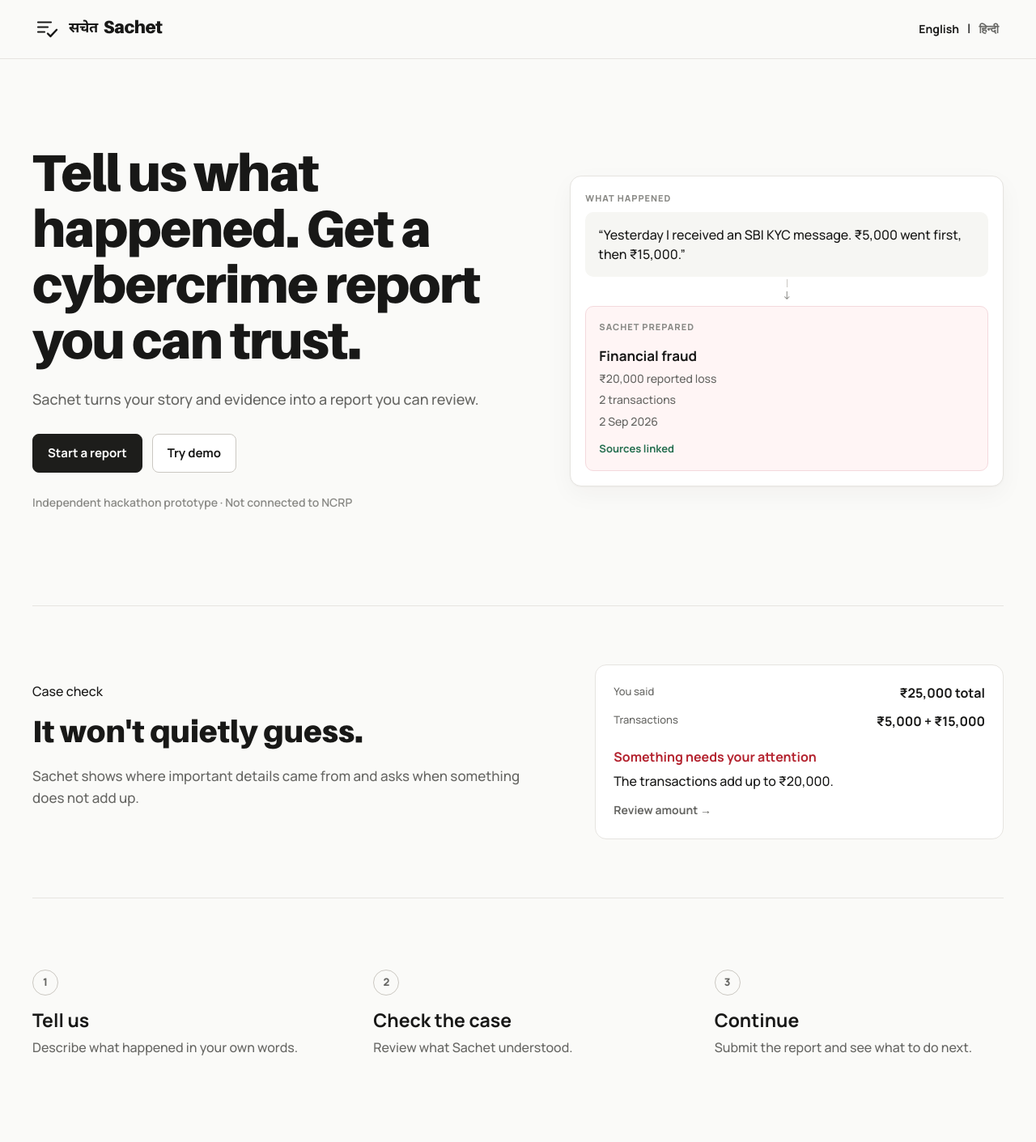
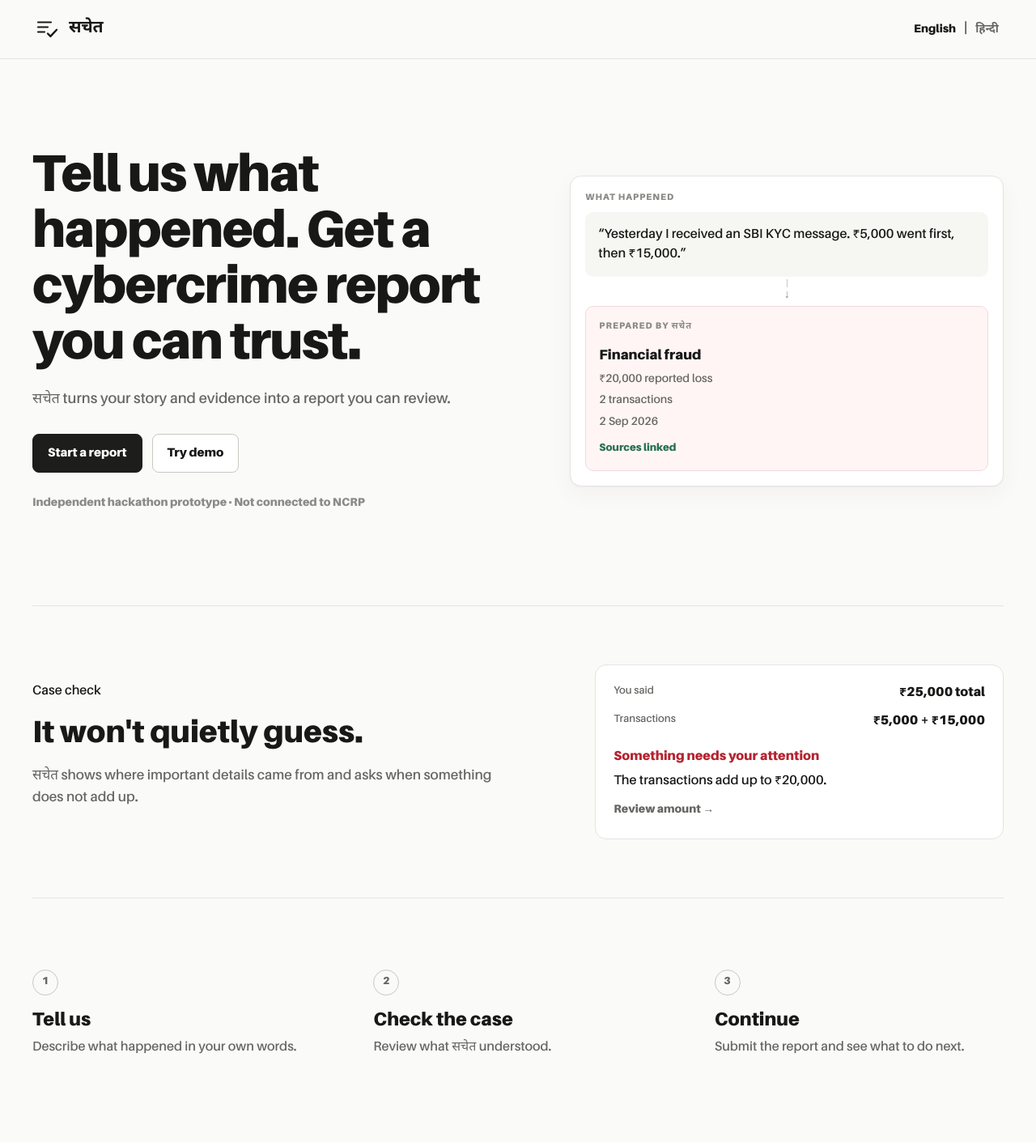
Before and after one commit to suyashpradhan/ncrp-prototype, a Next.js app: page / in a window 1280 px wide. Shown: the top 1411 px of the page at 81% size. Built offline with nearby package versions, Linux system fonts and the light colour scheme.

Commit message:
fonts consistency and logo

```diff
--- a/src/app/globals.css
+++ b/src/app/globals.css
@@ -35,7 +35,8 @@
   color: var(--text);
   background: var(--page);
   font-family:
-    var(--font-manrope),
+    var(--font-amiamie),
+    var(--font-devanagari),
     system-ui,
     -apple-system,
     BlinkMacSystemFont,
@@ -49,7 +50,7 @@
 
 html[data-ui-locale="hi"] body {
   font-family:
-    var(--font-devanagari), var(--font-manrope), system-ui, sans-serif;
+    var(--font-devanagari), system-ui, sans-serif;
 }
 
 button,
@@ -190,17 +191,11 @@
   white-space: nowrap;
 }
 
-.sachet-logo-hi {
-  font-family: var(--font-devanagari), var(--font-manrope), sans-serif;
-  font-size: 18px;
+.sachet-logo-name {
+  font-family: var(--font-devanagari), sans-serif;
+  font-size: 21px;
   font-weight: 700;
-}
-
-.sachet-logo-en {
-  font-family: var(--font-amiamie), var(--font-manrope), sans-serif;
-  font-size: 22px;
-  font-weight: 800;
-  letter-spacing: -0.025em;
+  letter-spacing: -0.015em;
 }
 
 .header-actions,
@@ -407,7 +402,7 @@
   margin-bottom: 18px;
   font-size: clamp(50px, 5vw, 64px);
   line-height: 1.08;
-  font-family: var(--font-amiamie), var(--font-manrope), sans-serif;
+  font-family: var(--font-amiamie), sans-serif;
   font-weight: 800;
 }
 
@@ -514,13 +509,13 @@
 .landing-case-check h2 {
   max-width: 560px;
   font-size: clamp(30px, 3vw, 38px);
-  font-family: var(--font-amiamie), var(--font-manrope), sans-serif;
+  font-family: var(--font-amiamie), sans-serif;
   font-weight: 800;
 }
 
 html[data-ui-locale="hi"] .service-entry h1,
 html[data-ui-locale="hi"] .landing-case-check h2 {
-  font-family: var(--font-devanagari), var(--font-manrope), sans-serif;
+  font-family: var(--font-devanagari), sans-serif;
   font-weight: 700;
 }
 
@@ -2499,7 +2494,6 @@
 }
 
 .prototype-reference-block strong {
-  font-family: ui-monospace, SFMono-Regular, Menlo, monospace;
   overflow-wrap: anywhere;
 }
 
@@ -2766,7 +2760,6 @@
   padding: 8px 10px;
   background: #f2f1ee;
   border-radius: 8px;
-  font-family: ui-monospace, SFMono-Regular, Menlo, monospace;
   font-size: 14px;
   overflow-wrap: anywhere;
 }
@@ -2916,7 +2909,7 @@
 }
 
 .companion-summary-primary dd {
-  font-family: ui-monospace, SFMono-Regular, Menlo, monospace;
+  overflow-wrap: anywhere;
 }
 
 .synthetic-status-label {
@@ -3216,12 +3209,8 @@
     gap: 5px;
   }
 
-  .sachet-logo-hi {
-    font-size: 16px;
-  }
-
-  .sachet-logo-en {
-    font-size: 19px;
+  .sachet-logo-name {
+    font-size: 18px;
   }
 
   .header-actions,
--- a/src/components/demo-journey/demo-journey.tsx
+++ b/src/components/demo-journey/demo-journey.tsx
@@ -307,7 +307,7 @@
       </div>
 
       <div className="sachet-proof-result">
-        <p className="sachet-preview-label">{hi ? "सचेत ने तैयार किया" : "Sachet prepared"}</p>
+        <p className="sachet-preview-label">{hi ? "सचेत ने तैयार किया" : "Prepared by सचेत"}</p>
         <strong>{hi ? "वित्तीय धोखाधड़ी" : "Financial fraud"}</strong>
         <span>{hi ? "₹20,000 रिपोर्ट किया गया नुकसान" : "₹20,000 reported loss"}</span>
         <span>{hi ? "2 लेन-देन" : "2 transactions"}</span>
@@ -326,7 +326,7 @@
       <div>
         <p className="eyebrow">{hi ? "मामले की जाँच" : "Case check"}</p>
         <h2 id="landing-case-check-heading">{hi ? "यह चुपचाप अनुमान नहीं लगाता।" : "It won't quietly guess."}</h2>
-        <p>{hi ? "सचेत जरूरी जानकारी का स्रोत दिखाता है और गड़बड़ी होने पर आपसे पूछता है।" : "Sachet shows where important details came from and asks when something does not add up."}</p>
+        <p>{hi ? "सचेत जरूरी जानकारी का स्रोत दिखाता है और गड़बड़ी होने पर आपसे पूछता है।" : "सचेत shows where important details came from and asks when something does not add up."}</p>
       </div>
       <div className="landing-conflict-example">
         <dl>
@@ -346,7 +346,7 @@
   const hi = locale === "hi";
   const steps = hi
     ? [["बताएं", "जो हुआ उसे अपने शब्दों में बताएं।"], ["मामला जाँचें", "सचेत ने जो समझा, उसकी जाँच करें।"], ["आगे बढ़ें", "रिपोर्ट जमा करें और अगला कदम देखें।"]]
-    : [["Tell us", "Describe what happened in your own words."], ["Check the case", "Review what Sachet understood."], ["Continue", "Submit the report and see what to do next."]];
+    : [["Tell us", "Describe what happened in your own words."], ["Check the case", "Review what सचेत understood."], ["Continue", "Submit the report and see what to do next."]];
   return (
     <section className="landing-steps" aria-label={hi ? "रिपोर्ट बनाने के तीन चरण" : "Three steps to prepare a report"}>
       {steps.map(([title, description], index) => <article key={title}><span>{index + 1}</span><h2>{title}</h2><p>{description}</p></article>)}
@@ -1474,7 +1474,7 @@
               <p className="service-entry-support">
                 {locale === "hi"
                   ? "सचेत आपकी कहानी और सबूत को ऐसी रिपोर्ट में बदलता है जिसकी आप जाँच कर सकते हैं।"
-                  : "Sachet turns your story and evidence into a report you can review."}
+                  : "सचेत turns your story and evidence into a report you can review."}
               </p>
               <div className="service-entry-actions">
                 <button
@@ -1505,7 +1505,7 @@
           <section className="landing-urgent-strip" aria-labelledby="landing-urgent-heading">
             <div>
               <h2 id="landing-urgent-heading">{locale === "hi" ? "क्या पैसे जा चुके हैं?" : "Already lost money?"}</h2>
-              <p>{locale === "hi" ? "यदि अभी तक नहीं किया है, तो तुरंत 1930 पर कॉल करें। सचेत में रिपोर्ट भी तैयार कर सकते हैं।" : "Call 1930 promptly if you have not already. You can still prepare your report with Sachet."}</p>
+              <p>{locale === "hi" ? "यदि अभी तक नहीं किया है, तो तुरंत 1930 पर कॉल करें। सचेत में रिपोर्ट भी तैयार कर सकते हैं।" : "Call 1930 promptly if you have not already. You can still prepare your report with सचेत."}</p>
             </div>
             <a className="primary-button" href="tel:1930">{locale === "hi" ? "1930 पर कॉल करें" : "Call 1930"}</a>
           </section>
--- a/src/components/demo-journey/post-submission-case-home.tsx
+++ b/src/components/demo-journey/post-submission-case-home.tsx
@@ -54,7 +54,7 @@
   return (
     <article className="complaint-packet" aria-label={hi ? "प्रिंट करने योग्य रिपोर्ट" : "Printable report"}>
       <header>
-        <p className="packet-brand">Sachet</p>
+        <p className="packet-brand">सचेत</p>
         <h1>{hi ? "तैयार साइबर अपराध रिपोर्ट" : "Prepared cybercrime report"}</h1>
         <p>{draft.officialMapping.subCategoryLabel ?? draft.officialMapping.categoryLabel ?? draft.citizenSummary.incidentLabel}</p>
       </header>
@@ -272,7 +272,7 @@
 
   function printReport() {
     const previousTitle = document.title;
-    document.title = "Sachet — Prepared cybercrime report";
+    document.title = "सचेत — Prepared cybercrime report";
     window.addEventListener("afterprint", () => { document.title = previousTitle; }, { once: true });
     window.print();
   }
--- a/src/components/demo-journey/report-workspace.tsx
+++ b/src/components/demo-journey/report-workspace.tsx
@@ -379,7 +379,7 @@
           <ul>{removalContribution.contributions.map((fact) => <li key={fact.fieldKey}>{fact.label}: {fact.displayValue}</li>)}</ul>
         </>
       ) : null}
-      <p>{locale === "hi" ? "फ़ाइल हटाने के बाद रिपोर्ट की तैयारी फिर से जाँची जाएगी।" : "After removal, Sachet will recheck which report details are supported."}</p>
+      <p>{locale === "hi" ? "फ़ाइल हटाने के बाद रिपोर्ट की तैयारी फिर से जाँची जाएगी।" : "After removal, सचेत will recheck which report details are supported."}</p>
       <div className="inline-field-actions">
         <button className="secondary-button" type="button" onClick={() => removeDialogRef.current?.close()} autoFocus>{locale === "hi" ? "सबूत रखें" : "Keep evidence"}</button>
         <button className="primary-button" type="button" onClick={() => {
@@ -2265,7 +2265,7 @@
         : readiness?.state === "STALE"
           ? hi ? "आगे बढ़ने से पहले रिपोर्ट को नई जानकारी के साथ अपडेट करें।" : "Update the report with the new information before continuing."
           : readiness?.state === "NEEDS_CLARIFICATION"
-            ? hi ? "सचेत को आगे बढ़ने से पहले एक जवाब चाहिए।" : "One answer is needed before Sachet can continue."
+            ? hi ? "सचेत को आगे बढ़ने से पहले एक जवाब चाहिए।" : "One answer is needed before सचेत can continue."
             : readiness?.state === "MISSING_REQUIRED"
               ? hi
                 ? `${readiness.blockingItems.length} जरूरी जानकारी पर अभी ध्यान देना बाकी है।`
--- a/src/components/sachet-logo.tsx
+++ b/src/components/sachet-logo.tsx
@@ -1,3 +1,5 @@
+import { APP_NAME } from "../config/brand";
+
 type SachetLogoProps = {
   compact?: boolean;
 };
@@ -15,8 +17,7 @@
         <path d="m19 23.5 3.4 3.4L30 18.8" stroke="currentColor" strokeWidth="2.4" strokeLinecap="round" strokeLinejoin="round" />
       </svg>
       <span className="sachet-logo-wordmark">
-        <span className="sachet-logo-hi">सचेत</span>
-        <span className="sachet-logo-en">Sachet</span>
+        <span className="sachet-logo-name">{APP_NAME}</span>
       </span>
     </span>
   );
--- a/src/presentation/post-report-case.ts
+++ b/src/presentation/post-report-case.ts
@@ -1159,7 +1159,7 @@
       id: "report-prepared",
       timeLabel: formatApplicationTime(milestones.preparedAt, locale),
       title: hi ? "रिपोर्ट तैयार हुई" : "Report prepared",
-      sourceRefs: [{ type: "SYSTEM", label: hi ? "स्रोत: सचेत" : "Source: Sachet" }],
+      sourceRefs: [{ type: "SYSTEM", label: hi ? "स्रोत: सचेत" : "Source: सचेत" }],
     },
     {
       id: "report-reviewed",
```
Also changed, not shown: src/app/layout.tsx (+3 -9 lines), public/brand/sachet-mark.svg.
